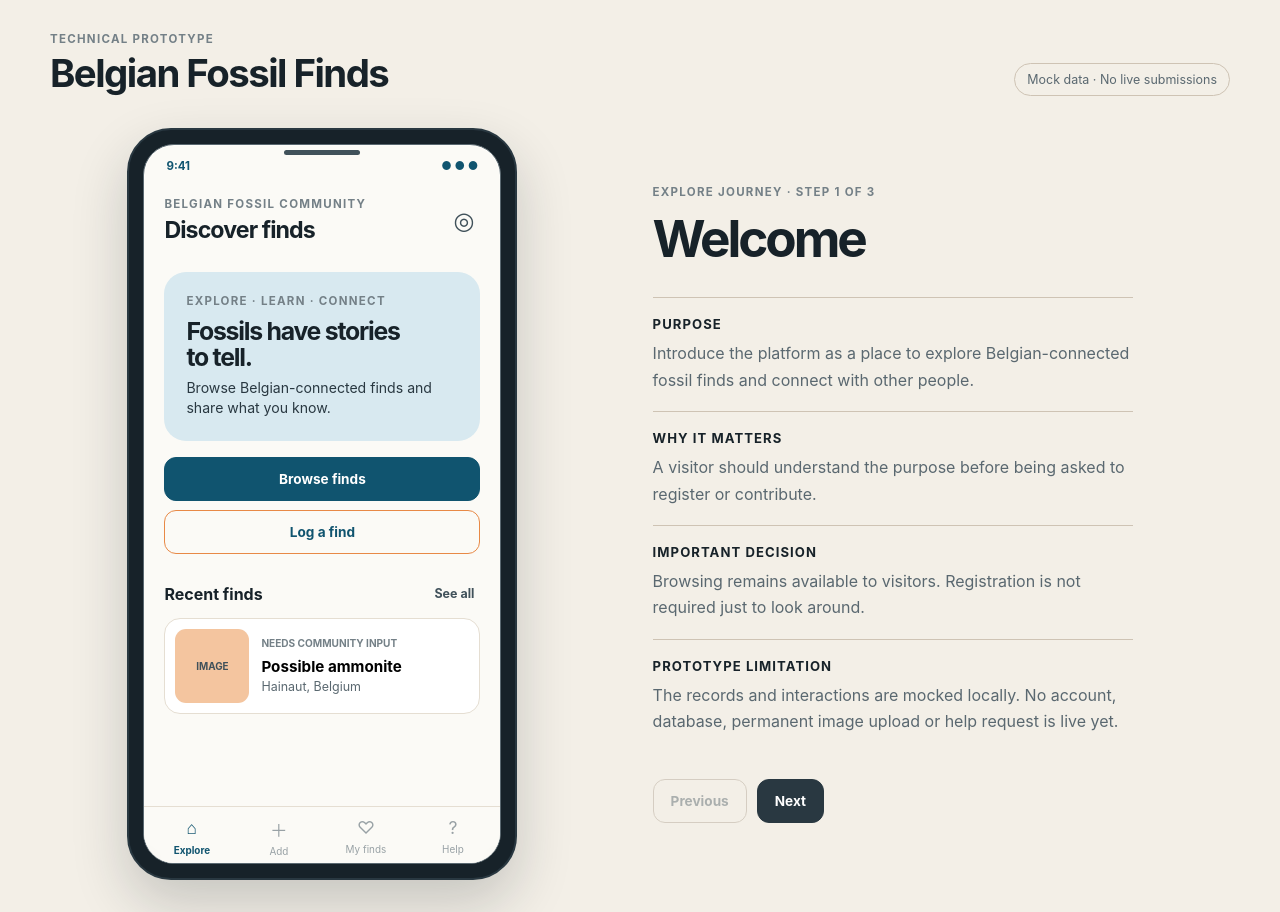
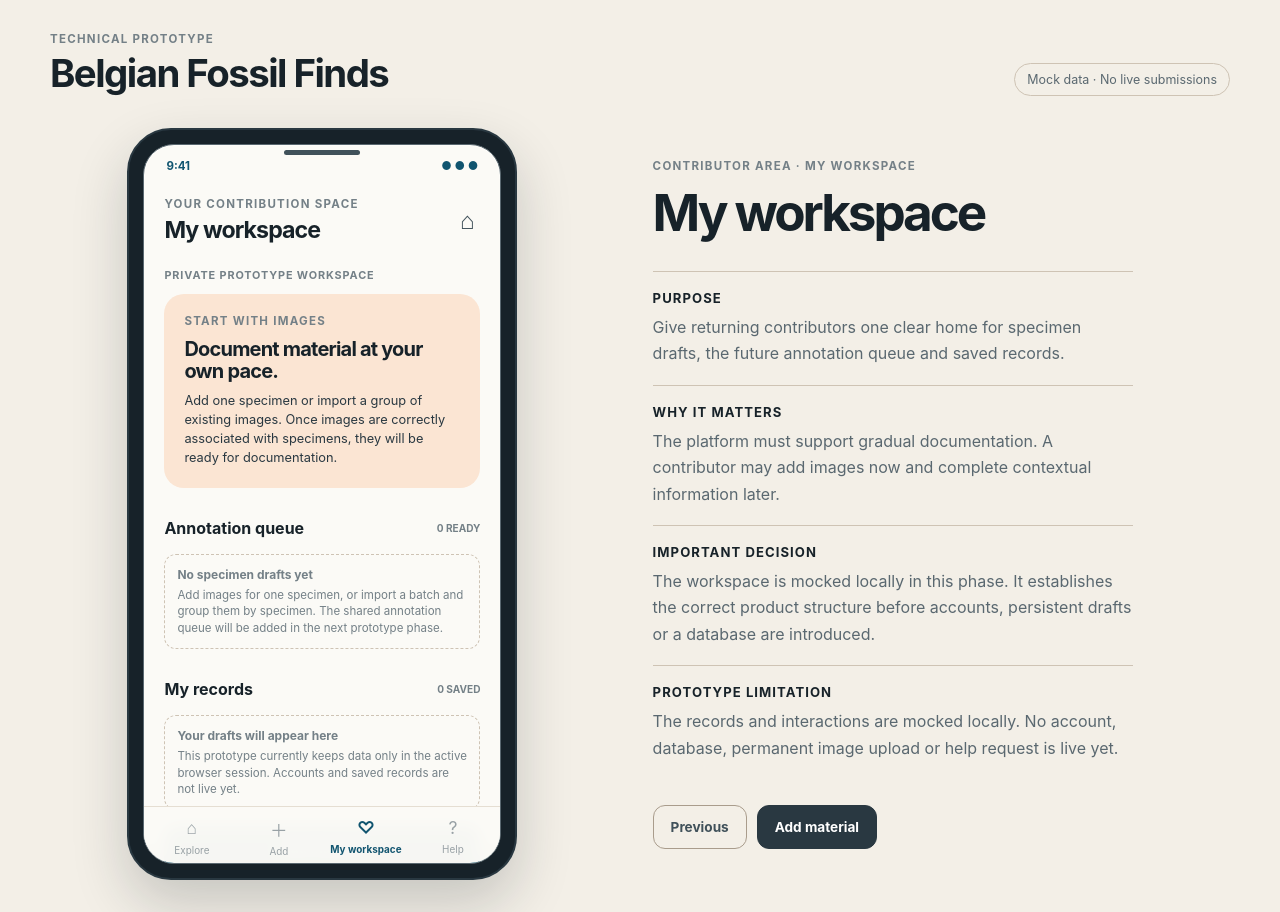
Before and after one commit to HelEvX/belgian-finds-prototype, a React (Vite) app: page / in a window 1280 px wide. Both pictures are taken after a click on the button "Open my workspace". Built offline with nearby package versions, Linux system fonts and the light colour scheme.

Commit message:
feat: add workspace entry and clarify image intake

```diff
--- a/src/App.tsx
+++ b/src/App.tsx
@@ -14,6 +14,7 @@ import { RecordTypeScreen } from "./features/record-find/RecordTypeScreen";
 import { ProvenanceScreen } from "./features/record-find/ProvenanceScreen";
 import { LocationContextScreen } from "./features/record-find/LocationContextScreen";
 import { PhysicalDetailsScreen } from "./features/record-find/PhysicalDetailsScreen";
+import { WorkspaceScreen } from "./features/workspace/WorkspaceScreen";
 
 import {
   MAX_FIND_PHOTOS,
@@ -54,6 +55,7 @@ function App() {
   const [physicalDetails, setPhysicalDetails] = useState<PhysicalDetails>(createEmptyPhysicalDetails);
   const [findPhotos, setFindPhotos] = useState<LocalFindPhoto[]>([]);
   const [isBulkImportOpen, setIsBulkImportOpen] = useState(false);
+  const [addReturnStep, setAddReturnStep] = useState<0 | 11>(0);
 
   const findPhotosRef = useRef<LocalFindPhoto[]>([]);
 
@@ -167,7 +169,7 @@ function App() {
         return;
 
       case 3:
-        setStep(0);
+        setStep(addReturnStep);
         return;
 
       case 4:
@@ -196,6 +198,10 @@ function App() {
 
       case 10:
         setStep(9);
+        return;
+
+      case 11:
+        setStep(0);
         return;
     }
   };
@@ -256,6 +262,11 @@ function App() {
         clearSingleFind();
         setStep(3);
         return;
+
+      case 11:
+        setAddReturnStep(11);
+        setStep(3);
+        return;
     }
   };
 
@@ -266,6 +277,13 @@ function App() {
 
   const openAddJourney = () => {
     setIsBulkImportOpen(false);
+    setAddReturnStep(step === 11 ? 11 : 0);
+    setStep(3);
+  };
+
+  const openAddFromWorkspace = () => {
+    setIsBulkImportOpen(false);
+    setAddReturnStep(11);
     setStep(3);
   };
 
@@ -283,21 +301,34 @@ function App() {
       <section className="prototype-workspace">
         <PhoneFrame
           screenKey={step}
-          navigation={<BottomNavigation step={step} onExplore={showWelcome} onAdd={openAddJourney} />}
+          navigation={
+            <BottomNavigation
+              step={step}
+              onExplore={showWelcome}
+              onAdd={openAddJourney}
+              onWorkspace={() => setStep(11)}
+            />
+          }
           overlay={isBulkImportOpen ? <BulkImportModal onClose={closeBulkImport} /> : null}>
           {step === 0 && (
-            <WelcomeScreen onBrowse={() => setStep(1)} onOpenFind={() => setStep(2)} onLogFind={openAddJourney} />
+            <WelcomeScreen
+              onBrowse={() => setStep(1)}
+              onOpenFind={() => setStep(2)}
+              onOpenWorkspace={() => setStep(11)}
+            />
           )}
 
           {step === 1 && <BrowseScreen onOpenFind={() => setStep(2)} />}
 
           {step === 2 && <FindDetailScreen onBack={() => setStep(1)} />}
 
+          {step === 11 && <WorkspaceScreen onAddMaterial={openAddFromWorkspace} onExplore={showWelcome} />}
+
           {step === 3 && (
             <AddMethodScreen
               onRecordOne={startSingleFindJourney}
-              onImportCollection={() => setStep(6)}
-              onCancel={showWelcome}
+              onImportBatch={() => setStep(6)}
+              onCancel={() => setStep(addReturnStep)}
             />
           )}
 
--- a/src/components/BottomNavigation.tsx
+++ b/src/components/BottomNavigation.tsx
@@ -4,27 +4,28 @@ type BottomNavigationProps = {
   step: PrototypeStep;
   onExplore: () => void;
   onAdd: () => void;
+  onWorkspace: () => void;
 };
 
-export function BottomNavigation({ step, onExplore, onAdd }: BottomNavigationProps) {
+export function BottomNavigation({ step, onExplore, onAdd, onWorkspace }: BottomNavigationProps) {
   return (
     <nav className="mobile-navigation" aria-label="Main navigation">
-      <button className={`nav-item ${step <= 2 ? "nav-item-active" : ""}`} onClick={onExplore}>
+      <button className={`nav-item ${step <= 2 ? "nav-item-active" : ""}`} type="button" onClick={onExplore}>
         <span>⌂</span>
         Explore
       </button>
 
-      <button className={`nav-item ${step >= 3 ? "nav-item-active" : ""}`} onClick={onAdd}>
+      <button className={`nav-item ${step >= 3 && step <= 10 ? "nav-item-active" : ""}`} type="button" onClick={onAdd}>
         <span>＋</span>
         Add
       </button>
 
-      <button className="nav-item">
+      <button className={`nav-item ${step === 11 ? "nav-item-active" : ""}`} type="button" onClick={onWorkspace}>
         <span>♡</span>
-        My finds
+        My workspace
       </button>
 
-      <button className="nav-item">
+      <button className="nav-item" type="button">
         <span>?</span>
         Help
       </button>
--- a/src/components/NotesPanel.tsx
+++ b/src/components/NotesPanel.tsx
@@ -12,6 +12,8 @@ export function NotesPanel({ step, onPrevious, onNext, nextDisabled = false }: N
   const note = stepNotes[step];
 
   const isJourneyEnd = step === 2 || step === 6 || step === 10;
+
+  const nextLabel = step === 11 ? "Add material" : isJourneyEnd ? "Restart journey" : "Next";
 
   return (
     <aside className="notes-panel">
@@ -48,7 +50,7 @@ export function NotesPanel({ step, onPrevious, onNext, nextDisabled = false }: N
         </button>
 
         <button className="dark-button" type="button" onClick={onNext} disabled={nextDisabled}>
-          {isJourneyEnd ? "Restart journey" : "Next"}
+          {nextLabel}
         </button>
       </div>
     </aside>
--- a/src/features/explore/WelcomeScreen.tsx
+++ b/src/features/explore/WelcomeScreen.tsx
@@ -1,10 +1,10 @@
 type WelcomeScreenProps = {
   onBrowse: () => void;
   onOpenFind: () => void;
-  onLogFind: () => void;
+  onOpenWorkspace: () => void;
 };
 
-export function WelcomeScreen({ onBrowse, onOpenFind, onLogFind }: WelcomeScreenProps) {
+export function WelcomeScreen({ onBrowse, onOpenFind, onOpenWorkspace }: WelcomeScreenProps) {
   return (
     <>
       <header className="mobile-header">
@@ -13,7 +13,7 @@ export function WelcomeScreen({ onBrowse, onOpenFind, onLogFind }: WelcomeScreen
           <h2>Discover finds</h2>
         </div>
 
-        <button className="icon-button" aria-label="Open account">
+        <button className="icon-button" type="button" aria-label="Open my workspace" onClick={onOpenWorkspace}>
           ◎
         </button>
       </header>
@@ -21,16 +21,16 @@ export function WelcomeScreen({ onBrowse, onOpenFind, onLogFind }: WelcomeScreen
       <section className="welcome-card">
         <p className="card-kicker">Explore · Learn · Connect</p>
         <h3>Fossils have stories to tell.</h3>
-        <p>Browse Belgian-connected finds and share what you know.</p>
+        <p>Browse Belgian-connected specimen records and share useful context when you are ready.</p>
       </section>
 
       <div className="mobile-actions">
-        <button className="primary-button" onClick={onBrowse}>
+        <button className="primary-button" type="button" onClick={onBrowse}>
           Browse finds
         </button>
 
-        <button className="secondary-button" onClick={onLogFind}>
-          Log a find
+        <button className="secondary-button" type="button" onClick={onOpenWorkspace}>
+          Open my workspace
         </button>
       </div>
 
@@ -38,12 +38,12 @@ export function WelcomeScreen({ onBrowse, onOpenFind, onLogFind }: WelcomeScreen
         <div className="section-heading">
           <h3>Recent finds</h3>
 
-          <button className="text-button" onClick={onBrowse}>
+          <button className="text-button" type="button" onClick={onBrowse}>
             See all
           </button>
         </div>
 
-        <button className="find-card find-card-button" onClick={onOpenFind}>
+        <button className="find-card find-card-button" type="button" onClick={onOpenFind}>
           <div className="find-image-placeholder">IMAGE</div>
 
           <div className="find-card-content">
--- a/src/features/record-find/AddMethodScreen.tsx
+++ b/src/features/record-find/AddMethodScreen.tsx
@@ -1,25 +1,46 @@
 type AddMethodScreenProps = {
   onRecordOne: () => void;
-  onImportCollection: () => void;
+  onImportBatch: () => void;
   onCancel: () => void;
 };
 
-export function AddMethodScreen({ onRecordOne, onImportCollection, onCancel }: AddMethodScreenProps) {
+export function AddMethodScreen({ onRecordOne, onImportBatch, onCancel }: AddMethodScreenProps) {
   return (
     <>
       <header className="mobile-header">
         <div>
-          <p className="mobile-eyebrow">Add material</p>
-          <h2>How would you like to begin?</h2>
+          <p className="mobile-eyebrow">Contribute a record</p>
+          <h2>Add material</h2>
         </div>
 
-        <button className="icon-button" type="button" aria-label="Close add journey" onClick={onCancel}>
+        <button className="icon-button" type="button" aria-label="Close add material" onClick={onCancel}>
           ×
         </button>
       </header>
 
       <section className="record-flow">
-        <p className="record-progress">Choose a path</p>
+        <p className="record-progress">Start with images</p>
+
+        <div className="record-intro-card">
+          <p className="card-kicker">Belgian fossil community</p>
+
+          <h3>Share material with useful context.</h3>
+
+          <p>
+            Start with images. You can add the specimen’s history, locality and other information after images have been
+            correctly associated with the object they depict.
+          </p>
+        </div>
+
+        <div className="record-selection-note">
+          <strong>What belongs here?</strong>
+
+          <span>
+            Belgian field finds, and inherited or older amateur collection material with useful labels, notes or
+            locality information. Shop-bought souvenirs, decorative fossils, commercial stock and valuation requests are
+            outside this platform’s purpose.
+          </span>
+        </div>
 
         <div className="record-choice-list">
           <button className="record-choice" type="button" onClick={onRecordOne}>
@@ -28,8 +49,8 @@ export function AddMethodScreen({ onRecordOne, onImportCollection, onCancel }: A
             </span>
 
             <span className="record-choice-copy">
-              <strong>Record one find</strong>
-              <span>Follow a guided process for one specimen, using new or existing photographs.</span>
+              <strong>Add one specimen</strong>
+              <span>Take new photographs or choose existing image files for one physical object.</span>
             </span>
 
             <span className="record-choice-check" aria-hidden="true">
@@ -37,14 +58,14 @@ export function AddMethodScreen({ onRecordOne, onImportCollection, onCancel }: A
             </span>
           </button>
 
-          <button className="record-choice" type="button" onClick={onImportCollection}>
+          <button className="record-choice" type="button" onClick={onImportBatch}>
             <span className="record-choice-symbol" aria-hidden="true">
               ▦
             </span>
 
             <span className="record-choice-copy">
-              <strong>Import a collection</strong>
-              <span>Add existing images for several specimens and create draft records in batches.</span>
+              <strong>Import a batch of images</strong>
+              <span>Select many existing image files, then group images that show the same specimen.</span>
             </span>
 
             <span className="record-choice-check" aria-hidden="true">
@@ -54,11 +75,11 @@ export function AddMethodScreen({ onRecordOne, onImportCollection, onCancel }: A
         </div>
 
         <div className="record-selection-note">
-          <strong>Working with a large collection?</strong>
+          <strong>Your own reference can be added later</strong>
 
           <span>
-            Collection import will usually be easier on a desktop or tablet, but it will not be restricted to those
-            devices.
+            If you use a label, notebook, spreadsheet or another collection database, you can preserve its catalogue
+            reference when documenting a specimen. It is never required to begin.
           </span>
         </div>
       </section>
--- a/src/features/record-find/BulkImportGroupingStep.tsx
+++ b/src/features/record-find/BulkImportGroupingStep.tsx
@@ -39,7 +39,7 @@ export function BulkImportGroupingStep({
     <div className="bulk-grouping-step">
       <header className="bulk-grouping-heading">
         <div>
-          <p className="mobile-eyebrow">Group collection images</p>
+          <p className="mobile-eyebrow">Group imported images</p>
 
           <h3>Create specimen drafts</h3>
         </div>
--- a/src/features/record-find/BulkImportModal.tsx
+++ b/src/features/record-find/BulkImportModal.tsx
@@ -191,9 +191,9 @@ export function BulkImportModal({ onClose }: BulkImportModalProps) {
   const totalSize = images.reduce((total, image) => total + image.file.size, 0);
 
   const modalTitle = {
-    select: "Choose collection images",
-    ready: "Draft workspace ready",
-    group: "Group collection images",
+    select: "Choose images",
+    ready: "Images ready to group",
+    group: "Group imported images",
     finished: "Specimen drafts prepared",
   }[stage];
 
@@ -208,7 +208,7 @@ export function BulkImportModal({ onClose }: BulkImportModalProps) {
       <section className="bulk-import-modal" role="dialog" aria-modal="true" aria-labelledby="bulk-import-title">
         <header className="bulk-import-header">
           <div>
-            <p className="mobile-eyebrow">Collection import</p>
+            <p className="mobile-eyebrow">Batch import</p>
 
             <h2 id="bulk-import-title">{modalTitle}</h2>
           </div>
@@ -228,8 +228,8 @@ export function BulkImportModal({ onClose }: BulkImportModalProps) {
         {stage === "select" && (
           <>
             <p className="bulk-import-description">
-              Select photographs for several specimens. You will group related images into specimen drafts in the next
-              stage.
+              Select existing images for several specimens. In the next stage, you will group images that show the same
+              physical specimen.
             </p>
 
             <button
@@ -332,7 +332,7 @@ export function BulkImportModal({ onClose }: BulkImportModalProps) {
               ✓
             </div>
 
-            <h3>Import batch prepared</h3>
+            <h3>Images ready to group</h3>
 
             <p>
               {images.length} {images.length === 1 ? "image is" : "images are"} ready to be grouped into specimen
@@ -425,7 +425,8 @@ export function BulkImportModal({ onClose }: BulkImportModalProps) {
               <strong>Next planned step</strong>
 
               <span>
-                A real import would now apply shared collection metadata and let the contributor review each draft.
+                The next prototype phase will place these grouped drafts in the shared specimen annotation queue, ready
+                for individual documentation.
               </span>
             </div>
 
--- /dev/null
+++ b/src/features/workspace/WorkspaceScreen.tsx
@@ -0,0 +1,78 @@
+type WorkspaceScreenProps = {
+  onAddMaterial: () => void;
+  onExplore: () => void;
+};
+
+export function WorkspaceScreen({ onAddMaterial, onExplore }: WorkspaceScreenProps) {
+  return (
+    <>
+      <header className="mobile-header">
+        <div>
+          <p className="mobile-eyebrow">Your contribution space</p>
+          <h2>My workspace</h2>
+        </div>
+
+        <button className="icon-button" type="button" aria-label="Return to Explore" onClick={onExplore}>
+          ⌂
+        </button>
+      </header>
+
+      <section className="record-flow">
+        <p className="record-progress">Private prototype workspace</p>
+
+        <div className="record-intro-card">
+          <p className="card-kicker">Start with images</p>
+
+          <h3>Document material at your own pace.</h3>
+
+          <p>
+            Add one specimen or import a group of existing images. Once images are correctly associated with specimens,
+            they will be ready for documentation.
+          </p>
+        </div>
+
+        <section className="mobile-section">
+          <div className="section-heading">
+            <h3>Annotation queue</h3>
+            <span className="status-label">0 ready</span>
+          </div>
+
+          <div className="record-selection-note">
+            <strong>No specimen drafts yet</strong>
+
+            <span>
+              Add images for one specimen, or import a batch and group them by specimen. The shared annotation queue
+              will be added in the next prototype phase.
+            </span>
+          </div>
+        </section>
+
+        <section className="mobile-section">
+          <div className="section-heading">
+            <h3>My records</h3>
+            <span className="status-label">0 saved</span>
+          </div>
+
+          <div className="record-selection-note">
+            <strong>Your drafts will appear here</strong>
+
+            <span>
+              This prototype currently keeps data only in the active browser session. Accounts and saved records are not
+              live yet.
+            </span>
+          </div>
+        </section>
+
+        <div className="mobile-actions">
+          <button className="primary-button" type="button" onClick={onAddMaterial}>
+            Add material
+          </button>
+
+          <button className="secondary-button" type="button" onClick={onExplore}>
+            Browse public finds
+          </button>
+        </div>
+      </section>
+    </>
+  );
+}
--- a/src/prototype/stepNotes.ts
+++ b/src/prototype/stepNotes.ts
@@ -25,13 +25,14 @@ export const stepNotes: StepNote[] = [
     decision: "A help request is attached to a specific find rather than handled through a general contact form.",
   },
   {
-    label: "Add material · Choose a path",
-    title: "How would you like to begin?",
-    purpose: "Let contributors choose between documenting one specimen and importing an existing collection.",
+    label: "Contribute · Add material",
+    title: "Start with images",
+    purpose:
+      "Set the platform’s contribution scope and let a contributor choose between adding images for one specimen or importing a batch of existing images.",
     matters:
-      "A guided mobile flow is useful for a new find, but forcing an established collector through it hundreds of times would be frustrating.",
+      "Image intake and later specimen documentation are separate concerns. The contributor should not need to decide a taxonomic type or a collection structure before images are associated with a specimen.",
     decision:
-      "Single-record entry and collection import are separate workflows that can share the same underlying record structure.",
+      "The eligibility boundary applies to both intake routes: Belgian field finds and documented amateur collection material are welcome; commercial souvenirs, stock and valuation requests are outside scope.",
   },
   {
     label: "Single find · Introduction",
@@ -51,14 +52,13 @@ export const stepNotes: StepNote[] = [
       "The contributor can explicitly choose ‘Something unknown’ instead of being forced to make an identification.",
   },
   {
-    label: "Collection import · Overview",
-    title: "Import an existing collection",
-    purpose:
-      "Show how collectors could add many existing photographs without creating every record through the mobile wizard.",
+    label: "Batch import · Image intake",
+    title: "Import a batch of images",
+    purpose: "Let contributors select many existing images and group those that depict the same physical specimen.",
     matters:
-      "Established and inherited collections may already contain hundreds of images, labels and catalogue references.",
+      "Existing and inherited collections may contain many useful photographs, but imported files do not automatically reveal which images belong to the same specimen.",
     decision:
-      "Bulk imports create draft specimen records for review. They do not publish hundreds of records automatically.",
+      "A batch is an image-intake method, not a collection. After grouping, each resulting specimen draft will eventually enter the same annotation queue as a one-specimen draft.",
   },
   {
     label: "Single find · Photographs",
@@ -96,4 +96,14 @@ export const stepNotes: StepNote[] = [
     decision:
       "Measurements are encouraged rather than required. Contributors explicitly distinguish measured dimensions, estimates and information that is not yet available.",
   },
+  {
+    label: "Contributor area · My workspace",
+    title: "My workspace",
+    purpose:
+      "Give returning contributors one clear home for specimen drafts, the future annotation queue and saved records.",
+    matters:
+      "The platform must support gradual documentation. A contributor may add images now and complete contextual information later.",
+    decision:
+      "The workspace is mocked locally in this phase. It establishes the correct product structure before accounts, persistent drafts or a database are introduced.",
+  },
 ];
--- a/src/prototype/types.ts
+++ b/src/prototype/types.ts
@@ -1,4 +1,4 @@
-export type PrototypeStep = 0 | 1 | 2 | 3 | 4 | 5 | 6 | 7 | 8 | 9 | 10;
+export type PrototypeStep = 0 | 1 | 2 | 3 | 4 | 5 | 6 | 7 | 8 | 9 | 10 | 11;
 
 export type StepNote = {
   label: string;
```
Also changed, not shown: src/features/record-find/CollectionImportIntroScreen.tsx (+18 -24 lines).
